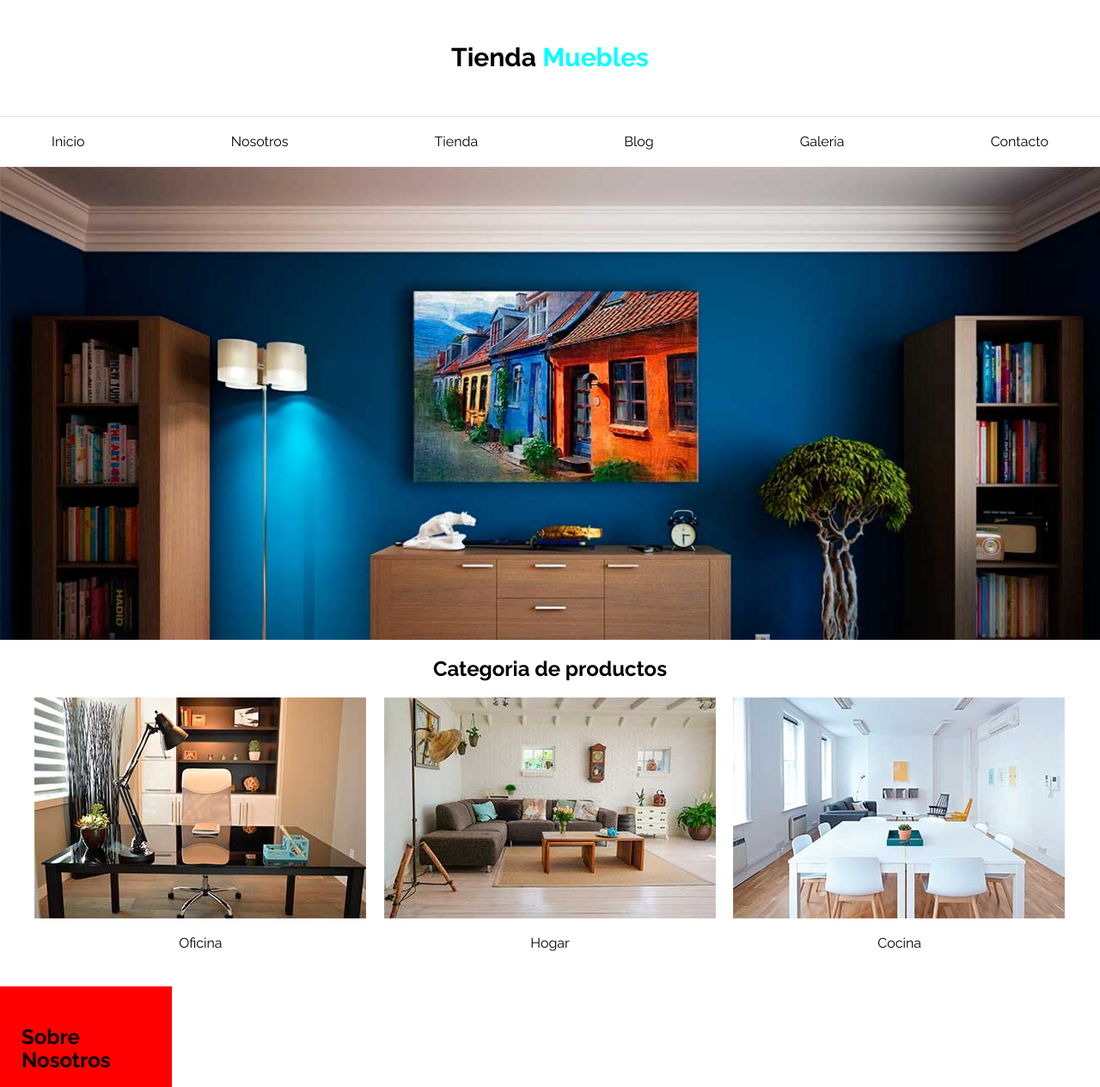
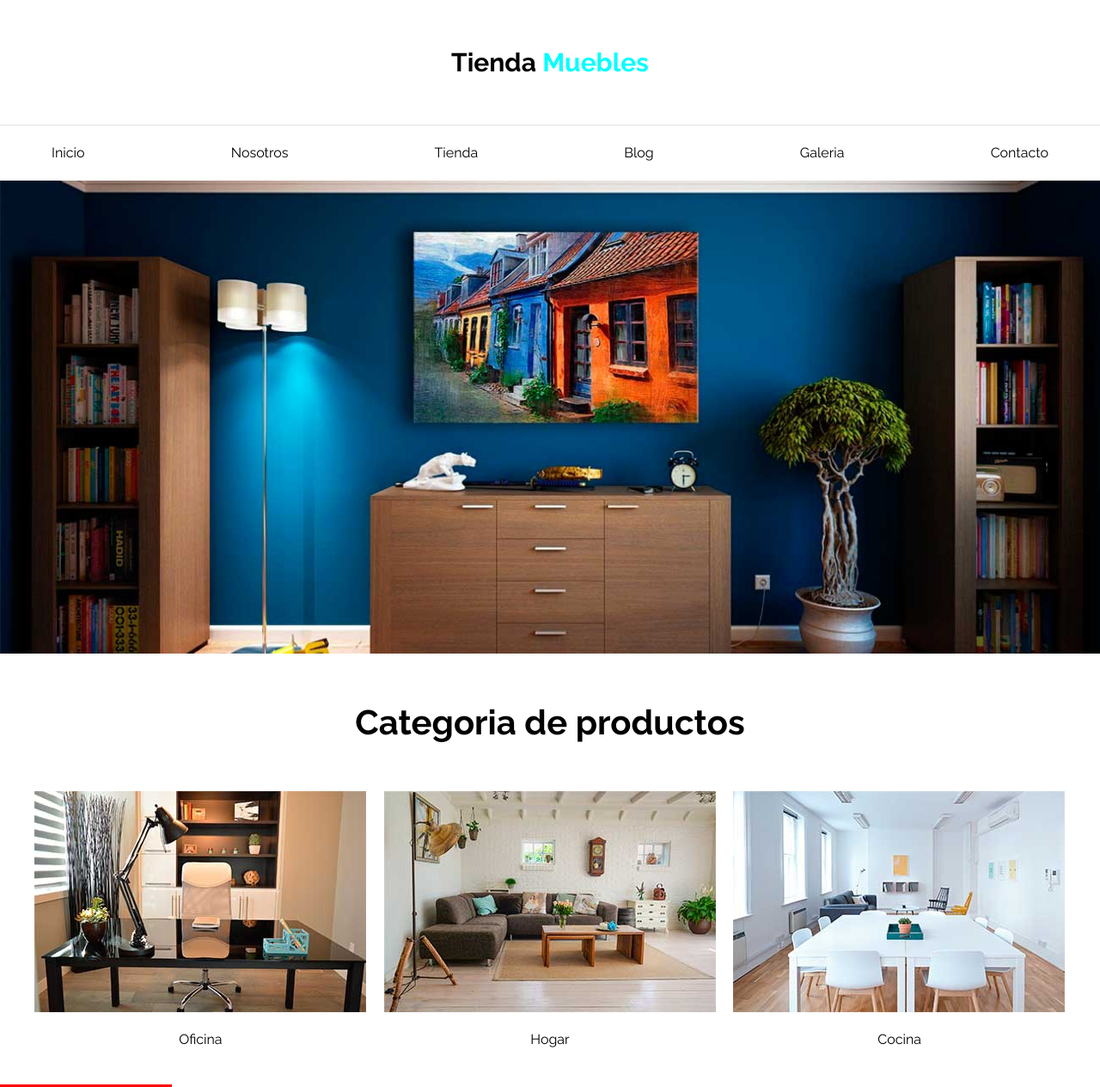
Before and after one commit to victorjesus247/Curso-HTML-CSS-JUAN-UDEMY, a plain HTML site: page seccion 5 Ecommerce finalizando paginade inicio/31.html in a window 1280 px wide. Shown: the top 1264 px of the page at 86% size. Drawn offline with Linux system fonts and the light colour scheme; files that its build step writes are made by us from their sources; a web font is replaced by a local one.

Commit message:
ajustamos un poco la pagina y descrubimos el uso de css peek para ver directamente las clases de un elemento

```diff
--- a/seccion 5 Ecommerce finalizando paginade inicio/css/31.css
+++ b/seccion 5 Ecommerce finalizando paginade inicio/css/31.css
@@ -1,17 +1,16 @@
 
 html {
-  box-sizing: border-box;
+  box-sizing: border-box;  /*para cuando agreguemos un width a un elemento y despues le agregamos un padding no modifique el tamano de ese elemento */
   font-size: 62.5%; /*1 rem va a ser = a  10 pixeles , esto es un hack */
 }
 *, *:before, *:after {
   box-sizing: inherit;
 }
-
-
 body{
 
   font-family: "Raleway", sans-serif;
   font-size: 1.6rem; /*para que nuestro texto sea un poco mas grande en este caso de 16px esto solo funciona con el hack de 62.5%*/
+  line-height: 1.5;/*para el interlineado */
 }
 
 
@@ -20,13 +19,54 @@ body{
 
 h1,h2,h3{
 font-family: 'Raleway', sans-serif;
+margin: 0 0 5rem 0;
+}
+
+h1{
+  font-size: 5rem;
+}
+h2{
+  font-size: 4rem;
+}
+h3{
+  font-size: 3rem;
 }
 
 a{
   text-decoration: none; /*eliminamos la decoracion del enlace*/
   color: black;
 }
+.contenedor{ /*aqui 29.1*/
 
+  max-width: 120rem;/*esto va a cortar el border y llega a los 1200 px es decir corta la linea de la barra de navegacion*/
+
+  /*ahora necesitamos centrar nuestro contenido asi que podemos hacerlo con lso margenes*/
+  margin: 0 auto; /*de esta forma tanto arriba como abajo el margen es 0 pero a los lados el margen esta automatico esto es para centrar */
+
+  /*0 auto significa arriba y abajo no le des marge , a los lados toma los 1200px y
+  lo que sobre dejalo centrado El margen auto ajustará automáticamente el contenedor al centro del espacio disponible*/
+
+
+}
+
+.contenedor-navegacion{
+border-top: .1rem solid #e1e1e1;
+
+}
+
+
+.listado-categorias{
+
+display: grid;
+grid-template-columns: repeat(3,1fr); /*30.1*/
+gap: 2rem;  /*30.3*/
+
+}
+
+img{  /*30.2*/
+  max-width: 100%;
+  display: block /*31.4*/;
+}
 
 /* Header y Navegacion */
 
@@ -42,7 +82,7 @@ a{
 
 .nombre-sitio{
   margin-top: 5rem;
-  margin-bottom: 5rem;
+
   text-align: center;
   font-size: 3rem;  /*se recomienda usar las medidas relativas y no las absolutas aqui tomara el 50% de los 100 px del header*/
 }
@@ -81,6 +121,8 @@ h3{
 
   background-size: cover; /*para que no se ocrte y CUBRA todo el ancho*/
 
+  background-position: center center;
+
   /* DUDA es importante porque los elementos HTML, como un div, tienen dimensiones por defecto solo si contienen algo dentro de ellos, como texto o hijos. Si un elemento no tiene contenido ni dimensiones explícitas, no ocupará espacio en la página, por lo que no se verá nada, ni siquiera una imagen de fondo.
 
   Cuando defines una imagen de fondo usando CSS, la imagen necesita un área en la cual mostrarse. Si el elemento div no tiene dimensiones, no hay espacio para que la imagen se vea.
@@ -88,36 +130,10 @@ h3{
   Piensa en ello como un marco vacío en la pared. Si el marco no tiene tamaño, no podrás ponerle una foto. Al darle dimensiones al div, creas ese "marco" en el cual la imagen puede mostrarse */
 }
 
-.contenedor{ /*aqui 29.1*/
+/*categorias*/
 
-  max-width: 120rem;/*esto va a cortar el border y llega a los 1200 px es decir corta la linea de la barra de navegacion*/
-
-  /*ahora necesitamos centrar nuestro contenido asi que podemos hacerlo con lso margenes*/
-  margin: 0 auto; /*de esta forma tanto arriba como abajo el margen es 0 pero a los lados el margen esta automatico esto es para centrar */
-
-  /*0 auto significa arriba y abajo no le des marge , a los lados toma los 1200px y
-  lo que sobre dejalo centrado El margen auto ajustará automáticamente el contenedor al centro del espacio disponible*/
-
-
-}
-
-.contenedor-navegacion{
-border-top: .1rem solid #e1e1e1;
-
-}
-
-
-.listado-categorias{
-
-display: grid;
-grid-template-columns: repeat(3,1fr); /*30.1*/
-gap: 2rem;  /*30.3*/
-
-}
-
-img{  /*30.2*/
-  max-width: 100%;
-  display: block /*31.4*/;
+.categoria{
+  padding-top: 5rem;
 }
 
 .categoria h2{ /*31.1*/
```
